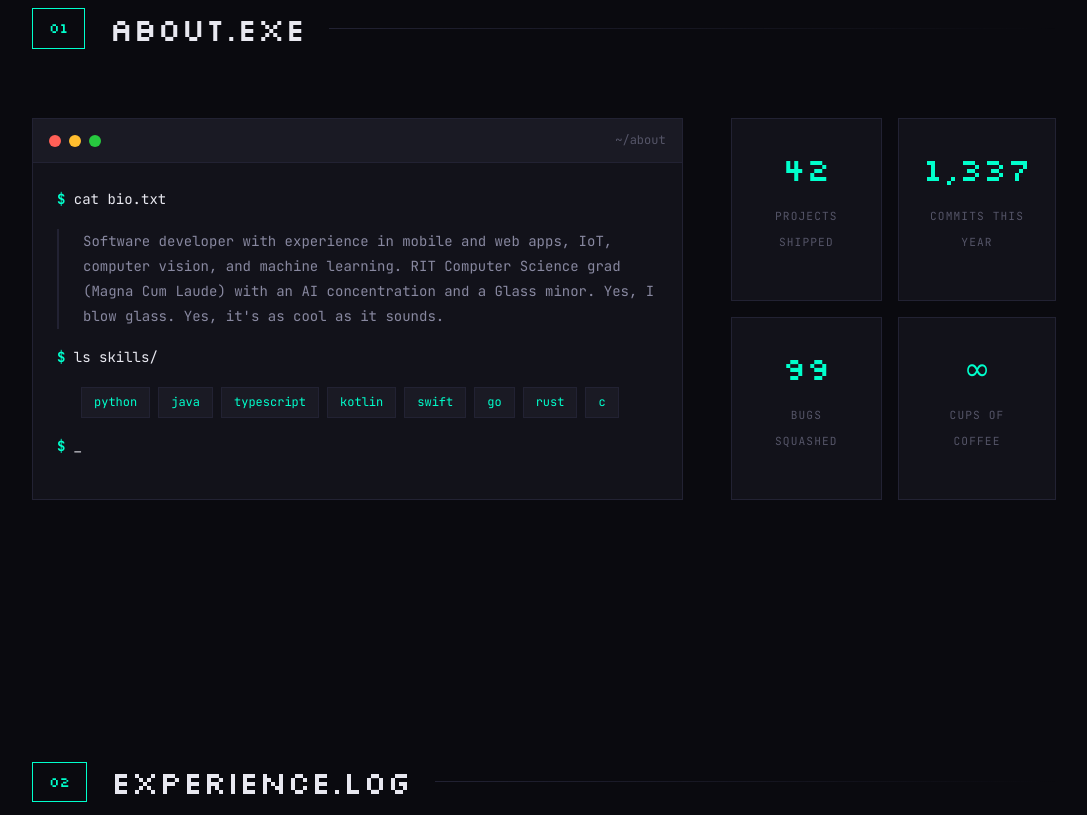
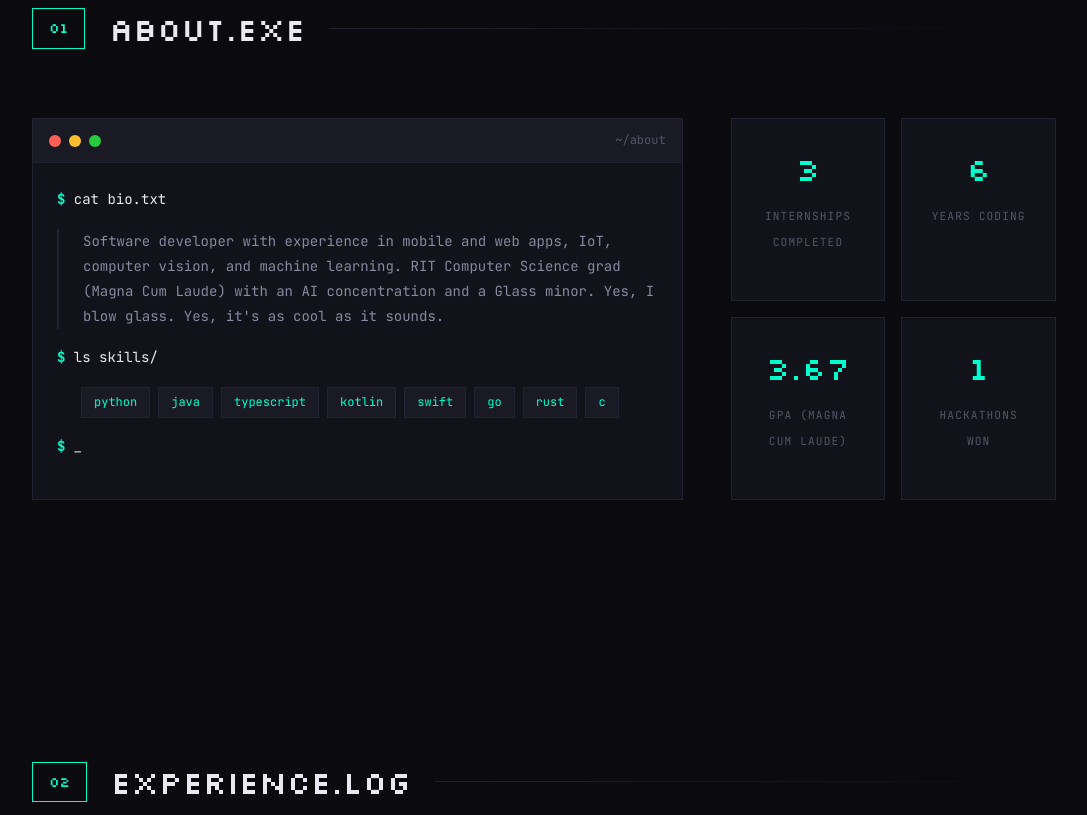
Before and after one commit to LiamColeman/dogdroid-resume-site, a plain HTML site: page index.html in a window 1280 px wide. Shown: the part 925-1740 px from the top of the page, without its empty margins (96-1183 px from the left). Drawn offline with Linux system fonts and the light colour scheme.

Commit message:
Update about, experience dates, and add href to logo

```diff
--- a/index.html
+++ b/index.html
@@ -16,7 +16,7 @@
     <nav class="nav">
         <div class="nav-logo">
             <span class="logo-bracket">[</span>
-            <span class="logo-text">dogdroid</span>
+            <a href="#" class="logo-text">dogdroid</a>
             <span class="logo-bracket">]</span>
         </div>
         <div class="nav-links">
@@ -103,20 +103,20 @@
                 </div>
                 <div class="about-stats">
                     <div class="stat-card">
-                        <span class="stat-value" data-target="42">0</span>
-                        <span class="stat-label">projects shipped</span>
+                        <span class="stat-value" data-target="3">0</span>
+                        <span class="stat-label">internships completed</span>
                     </div>
                     <div class="stat-card">
-                        <span class="stat-value" data-target="1337">0</span>
-                        <span class="stat-label">commits this year</span>
+                        <span class="stat-value" data-target="6">0</span>
+                        <span class="stat-label">years coding</span>
                     </div>
                     <div class="stat-card">
-                        <span class="stat-value" data-target="99">0</span>
-                        <span class="stat-label">bugs squashed</span>
+                        <span class="stat-value" data-target="3.67">0</span>
+                        <span class="stat-label">GPA (magna cum laude)</span>
                     </div>
                     <div class="stat-card">
-                        <span class="stat-value" data-target="∞">∞</span>
-                        <span class="stat-label">cups of coffee</span>
+                        <span class="stat-value" data-target="1">0</span>
+                        <span class="stat-label">hackathons won</span>
                     </div>
                 </div>
             </div>
@@ -152,7 +152,7 @@
                 <article class="experience-card">
                     <div class="exp-header">
                         <div class="exp-company">Chariot Solutions</div>
-                        <div class="exp-date">2022 - 2023</div>
+                        <div class="exp-date">Summers 2022 & 2023 / Winter 2022</div>
                     </div>
                     <div class="exp-role">Android Developer / Software Engineer Intern</div>
                     <div class="exp-details">
--- a/script.js
+++ b/script.js
@@ -58,11 +58,6 @@ function initMoodCycler() {
 function initStatCounters() {
     const stats = document.querySelectorAll('.stat-value[data-target]');
 
-    const observerOptions = {
-        threshold: 0.5,
-        rootMargin: '0px'
-    };
-
     const observer = new IntersectionObserver((entries) => {
         entries.forEach(entry => {
             if (entry.isIntersecting) {
@@ -70,7 +65,7 @@ function initStatCounters() {
                 observer.unobserve(entry.target);
             }
         });
-    }, observerOptions);
+    }, { threshold: 0.5 });
 
     stats.forEach(stat => {
         const target = stat.dataset.target;
@@ -82,23 +77,24 @@ function initStatCounters() {
 }
 
 function animateCounter(element) {
-    const target = parseInt(element.dataset.target);
+    const target = parseFloat(element.dataset.target);
+    const isDecimal = element.dataset.target.includes('.');
     const duration = 2000;
     const steps = 60;
     const stepDuration = duration / steps;
     const increment = target / steps;
 
-    let current = 0;
     let step = 0;
 
     const timer = setInterval(() => {
         step++;
-        current = Math.min(Math.round(increment * step), target);
-        element.textContent = current.toLocaleString();
+        const current = Math.min(increment * step, target);
+
+        element.textContent = isDecimal ? current.toFixed(2) : Math.round(current);
 
         if (step >= steps) {
             clearInterval(timer);
-            element.textContent = target.toLocaleString();
+            element.textContent = isDecimal ? target.toFixed(2) : target;
         }
     }, stepDuration);
 }
@@ -184,15 +180,17 @@ function initSmoothScroll() {
     document.querySelectorAll('a[href^="#"]').forEach(anchor => {
         anchor.addEventListener('click', function (e) {
             e.preventDefault();
-            const target = document.querySelector(this.getAttribute('href'));
+            const href = this.getAttribute('href');
 
+            if (href === '#') {
+                window.scrollTo({ top: 0, behavior: 'smooth' });
+                return;
+            }
+
+            const target = document.querySelector(href);
             if (target) {
                 const offsetTop = target.offsetTop - 100;
-
-                window.scrollTo({
-                    top: offsetTop,
-                    behavior: 'smooth'
-                });
+                window.scrollTo({ top: offsetTop, behavior: 'smooth' });
             }
         });
     });
--- a/style.css
+++ b/style.css
@@ -629,6 +629,7 @@ h1.glitch::after {
     letter-spacing: 0.1em;
     padding: 0.25rem 0.75rem;
     border: 1px solid var(--border-subtle);
+    white-space: nowrap;
 }
 
 .exp-role {
```
